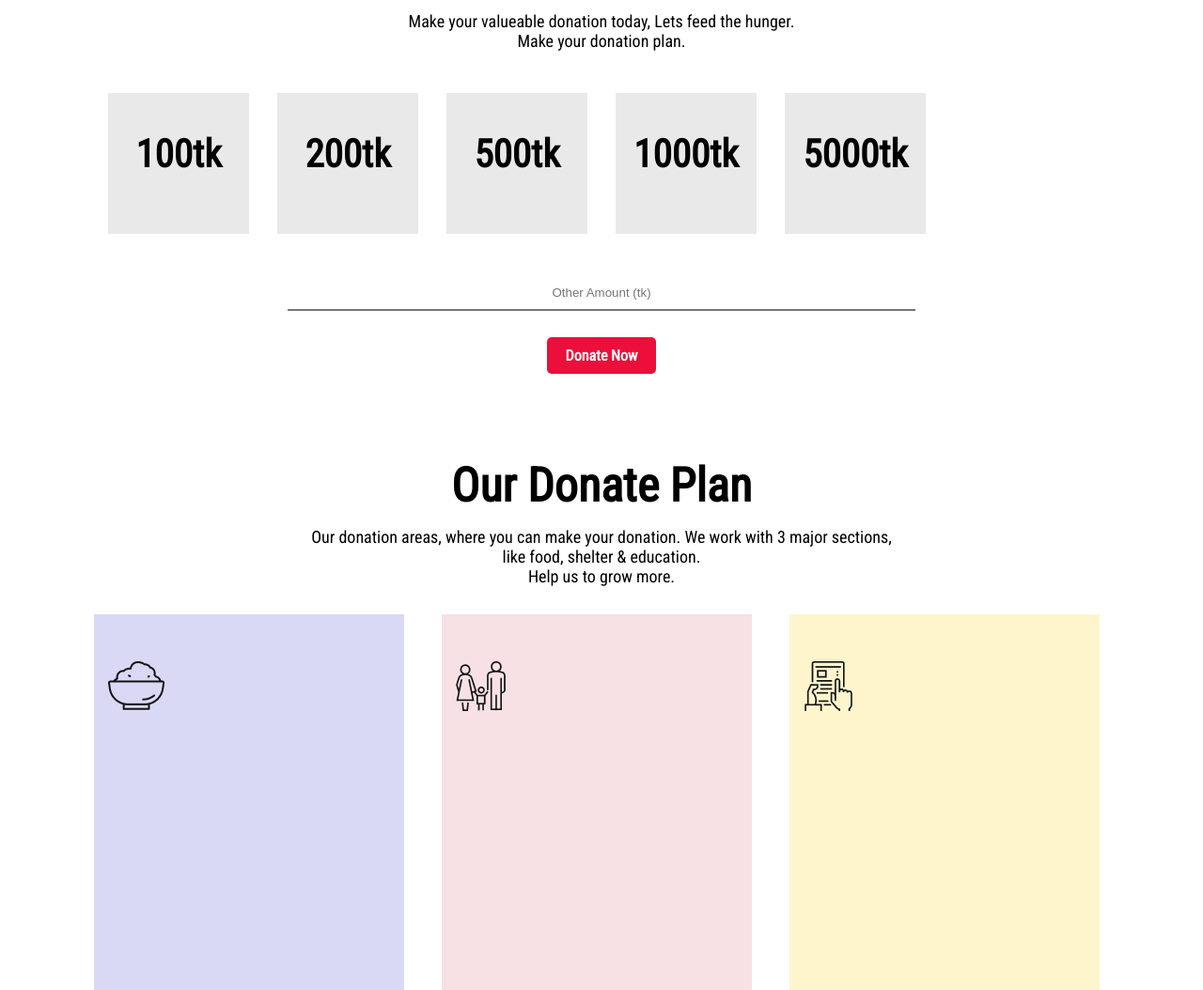
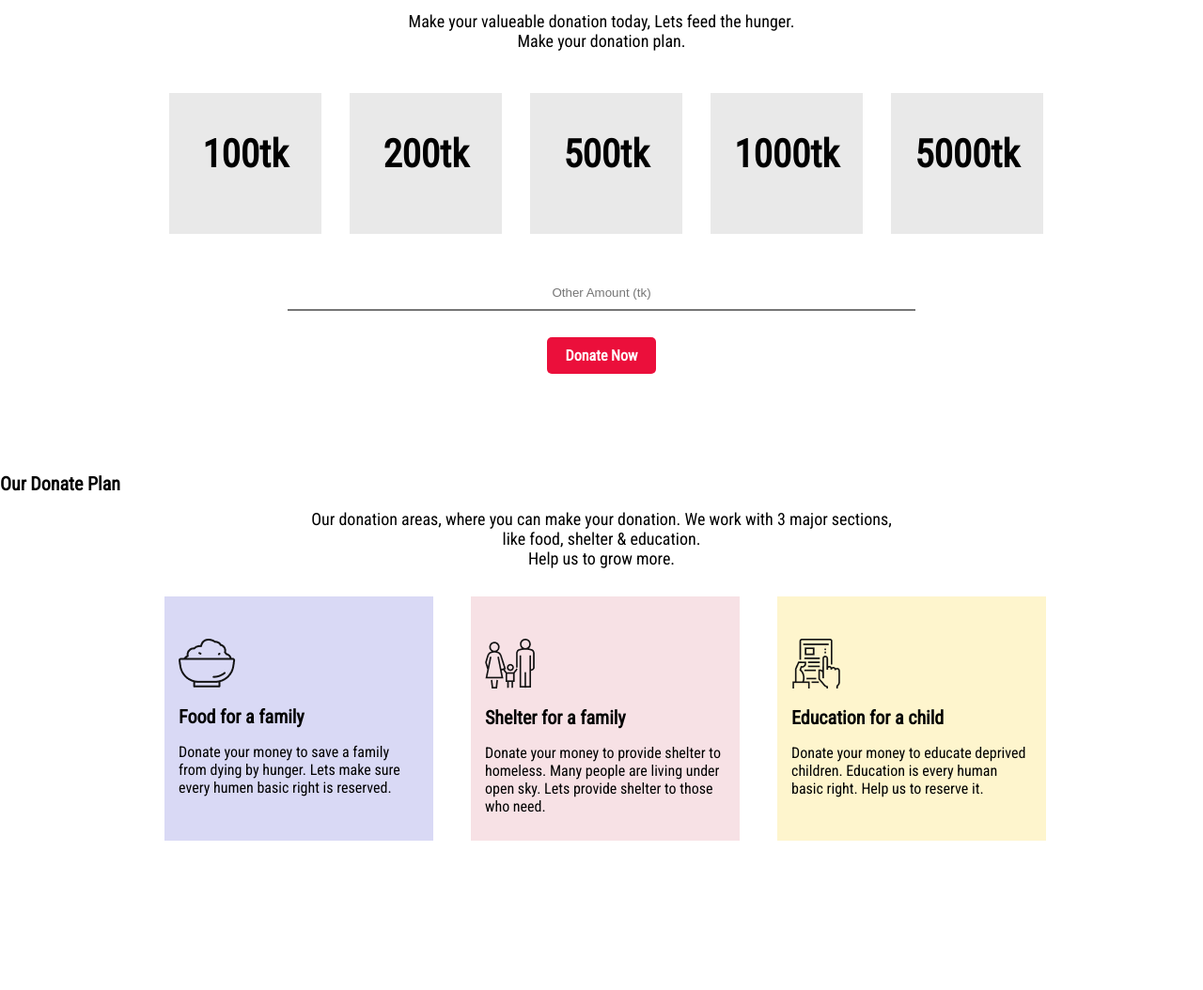
Before and after one commit to Shamsur-Rahaman/donate-today, a plain HTML site: page index.html in a window 1280 px wide. Shown: the part 595-1649 px from the top of the page at 94% size. After the commit the page ends 1490 px from the top, so only its background shows below. Drawn offline with Linux system fonts and the light colour scheme.

Commit message:
donation plan added

```diff
--- a/index.html
+++ b/index.html
@@ -26,7 +26,7 @@
         <p class="donate-paragraph">Make your valueable donation today, Lets feed the hunger.<br>Make your donation
             plan.</p>
         <section class="donation-item">
-            <div class="donation-amount">
+            <div class="donation-amount donation-amount-1">
                 <h1>100tk</h1>
             </div>
             <div class="donation-amount">
@@ -45,7 +45,7 @@
         <input type="text" placeholder="Other Amount (tk)" class="donation-input"><br><br><br>
         <a href="" class="donation-btn"> Donate Now </a>
     </section>
-    <section class="donation-plan">
+    <section class="donate-plan">
         <h1 class="donate-plan-header">Our Donate Plan</h1>
         <p class="donate-plan-paragraph">Our donation areas, where you can make your donation. We work with 3 major
             sections,<br> like food, shelter &
@@ -53,12 +53,21 @@
         <section class="donate-plan-item">
             <div class="donate-plan-area donate-plan-area-1">
                 <img src="icons/food.png" alt="">
+                <h1 class="donate-plan-header">Food for a family</h1>
+                <p>Donate your money to save a family from dying by hunger. Lets make sure every humen basic right is
+                    reserved. </p>
             </div>
             <div class="donate-plan-area donate-plan-area-2">
                 <img src="icons/shelter.png" alt="">
+                <h1 class="donate-plan-header">Shelter for a family</h1>
+                <p>Donate your money to provide shelter to homeless. Many people are living under open sky. Lets provide
+                    shelter to those who need.</p>
             </div>
             <div class="donate-plan-area donate-plan-area-3">
                 <img src="icons/education.png" alt="">
+                <h1 class="donate-plan-header">Education for a child</h1>
+                <p>Donate your money to educate deprived children. Education is every human basic right. Help us to
+                    reserve it.</p>
             </div>
         </section>
     </section>
--- a/style.css
+++ b/style.css
@@ -60,11 +60,15 @@ body {
 
 .donation-amount {
     height: 150px;
-    width: 150px;
+    width: 15%;
     background-color: rgb(233, 233, 233);
     margin: 15px;
     text-align: center;
     font-size: 35px;
+}
+
+.donation-amount-1 {
+    margin-left: 80px;
 }
 
 .donation-input {
@@ -87,7 +91,7 @@ body {
     margin-top: 20px;
 }
 
-.donation-plan {
+.donate-plan {
     margin: 0px;
 }
 
@@ -109,15 +113,15 @@ body {
 }
 
 .donate-plan-area {
-    width: 300px;
-    height: 300px;
+    width: 20%;
+    height: 170px;
     margin: 0px 20px 0px 20px;
-    padding: 50px 15px 50px 15px;
+    padding: 45px 15px 45px 15px;
 }
 
 .donate-plan-area-1 {
     background-color: rgb(179, 179, 236, .5);
-    margin-left: 100px;
+    margin-left: 175px;
 }
 
 .donate-plan-area-2 {
@@ -127,3 +131,9 @@ body {
 .donate-plan-area-3 {
     background-color: rgb(253, 235, 155, .5);
 }
+
+.donate-plan-header {
+    font-size: 20px;
+    text-align: left;
+    padding-top: 15px;
+}
```
